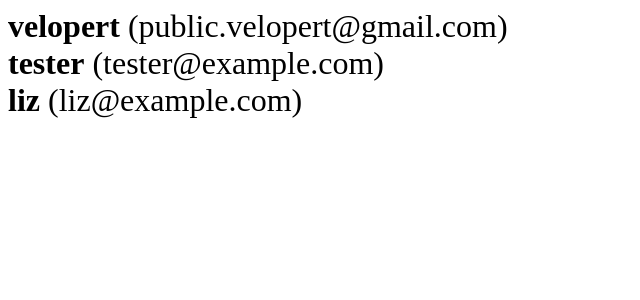
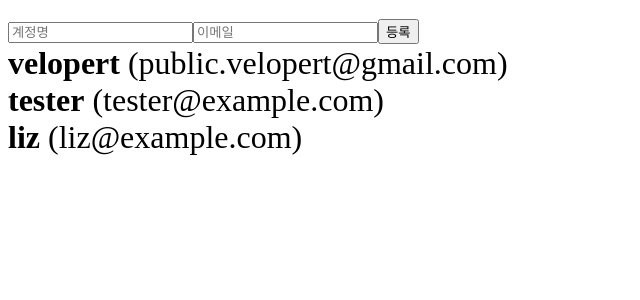
Before and after one commit to codesquad-members-2021/todo-list, a React (Create React App) app in the folder todo-eamon/: page / in a window 1280 px wide. Shown: the top 300 px of the page, without its empty margins (0-640 px from the left). Built offline with nearby package versions, Linux system fonts and the light colour scheme.

Commit message:
[Add]CreateUser.js 1-13 배열 항목 추가하기

```diff
--- a/todo-eamon/src/App.js
+++ b/todo-eamon/src/App.js
@@ -1,11 +1,67 @@
-import React from "react";
+import React, { useRef, useState } from 'react';
 // import Hello from "./Hello";
 // import Counter from "./Counter";
 // import InputSample from "./inputSample";
-import UserList from "./UserList";
+import UserList from './UserList';
+import CreateUser from './CreateUser';
 
 function App() {
-  return <UserList />;
+  const [inputs, setInputs] = useState({
+    username: '',
+    email: ''
+  });
+  const { username, email } = inputs;
+  const onChange = e => {
+    const { name, value } = e.target;
+    setInputs({
+      ...inputs,
+      [name]: value
+    });
+  };
+  const [users, setUsers] = useState([
+    {
+      id: 1,
+      username: 'velopert',
+      email: 'public.velopert@gmail.com'
+    },
+    {
+      id: 2,
+      username: 'tester',
+      email: 'tester@example.com'
+    },
+    {
+      id: 3,
+      username: 'liz',
+      email: 'liz@example.com'
+    }
+  ]);
+
+  const nextId = useRef(4);
+  const onCreate = () => {
+    const user = {
+      id: nextId.current,
+      username,
+      email
+    };
+    setUsers(users.concat(user));
+
+    setInputs({
+      username: '',
+      email: ''
+    });
+    nextId.current += 1;
+  };
+  return (
+    <>
+      <CreateUser
+        username={username}
+        email={email}
+        onChange={onChange}
+        onCreate={onCreate}
+      />
+      <UserList users={users} />
+    </>
+  );
 }
 
 export default App;
--- /dev/null
+++ b/todo-eamon/src/CreateUser.js
@@ -0,0 +1,23 @@
+import React from 'react';
+
+function CreateUser({ username, email, onChange, onCreate }) {
+  return (
+    <div>
+      <input
+        name="username"
+        placeholder="계정명"
+        onChange={onChange}
+        value={username}
+      />
+      <input
+        name="email"
+        placeholder="이메일"
+        onChange={onChange}
+        value={email}
+      />
+      <button onClick={onCreate}>등록</button>
+    </div>
+  );
+}
+
+export default CreateUser;
--- a/todo-eamon/src/UserList.js
+++ b/todo-eamon/src/UserList.js
@@ -8,24 +8,8 @@
   );
 }
 
-function UserList() {
-  const users = [
-    {
-      id: 1,
-      username: "velopert",
-      email: "public.velopert@gmail.com",
-    },
-    {
-      id: 2,
-      username: "tester",
-      email: "tester@example.com",
-    },
-    {
-      id: 3,
-      username: "liz",
-      email: "liz@example.com",
-    },
-  ];
+function UserList({ users }) {
+
 
   return (
     <div>
```
